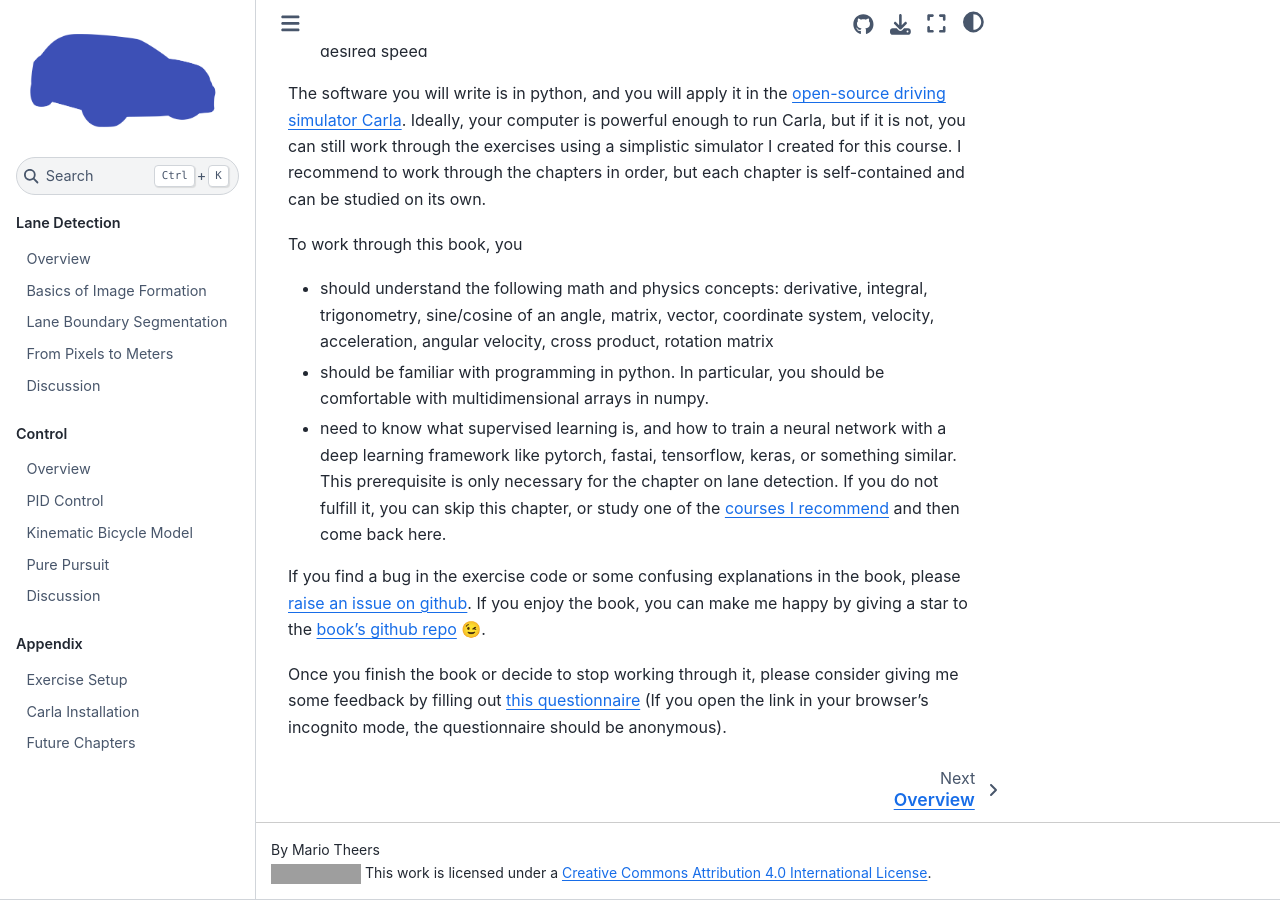
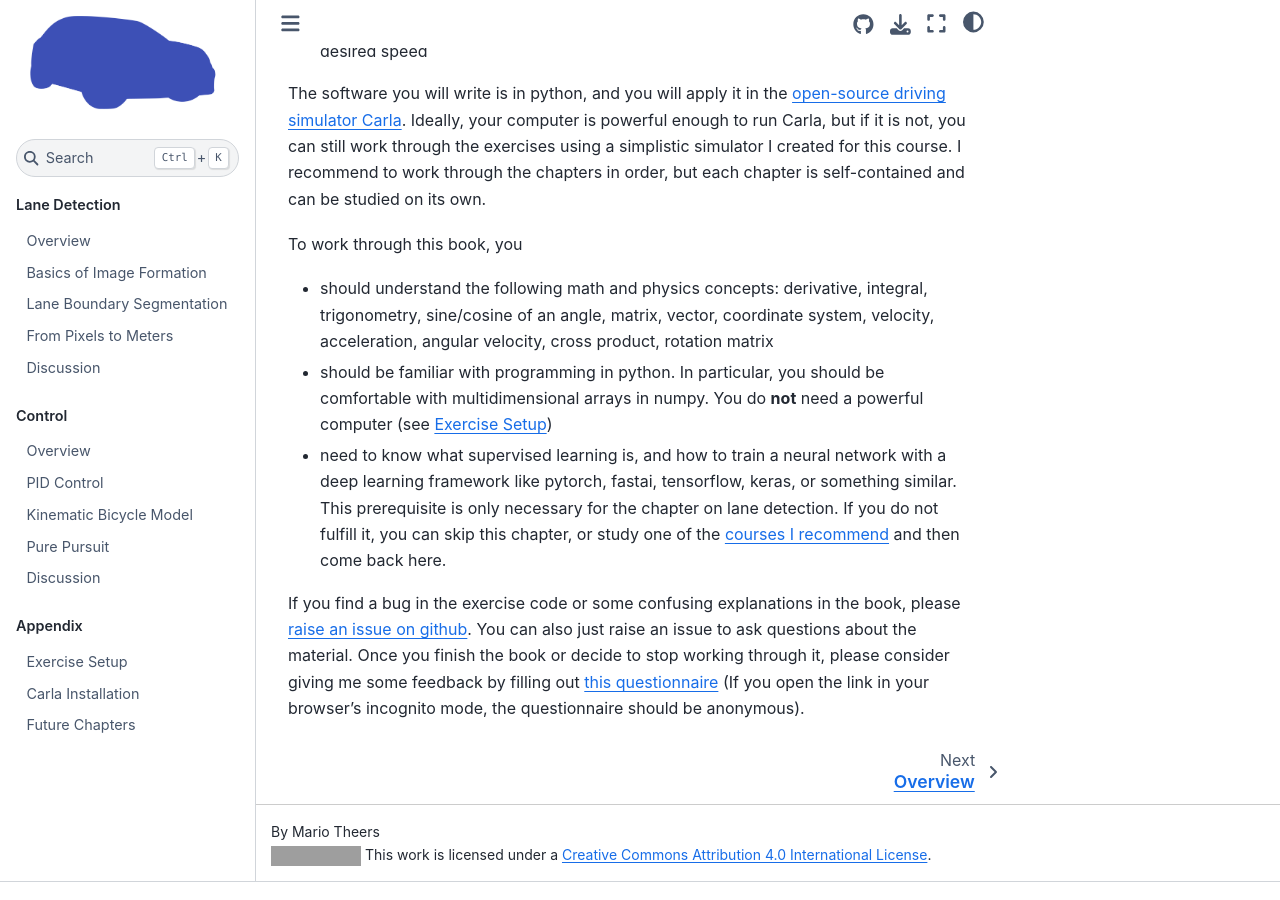
Before and after one commit to thomasfermi/Algorithms-for-Automated-Driving, a Jupyter Book: the page built from book/Introduction/intro.md, in a window 1280 px wide and 900 px high, scrolled down 505 px. Built offline with Jupyter Book 1.0.4 settings and Sphinx 7.4.7 and the Sphinx Book theme 1.1.4, drawn with Linux system fonts in a browser that asks for light colours; grey boxes are pictures that could not be loaded.

Commit message:
Added no-hardware-necessary info to intro page

```diff
--- a/book/Introduction/intro.md
+++ b/book/Introduction/intro.md
@@ -17,9 +17,7 @@
 
 To work through this book, you
 * should understand the following math and physics concepts: derivative, integral, trigonometry, sine/cosine of an angle, matrix, vector, coordinate system, velocity, acceleration, angular velocity, cross product, rotation matrix
-* should be familiar with programming in python. In particular, you should be comfortable with multidimensional arrays in numpy.
+* should be familiar with programming in python. In particular, you should be comfortable with multidimensional arrays in numpy. You do **not** need a powerful computer (see [Exercise Setup](../Appendix/ExerciseSetup.md))
 * need to know what supervised learning is, and how to train a neural network with a deep learning framework like pytorch, fastai, tensorflow, keras, or something similar. This prerequisite is only necessary for the chapter on lane detection. If you do not fulfill it, you can skip this chapter, or study one of the [courses I recommend](../LaneDetection/Segmentation.ipynb) and then come back here.
 
-If you find a bug in the exercise code or some confusing explanations in the book, please [raise an issue on github](https://github.com/thomasfermi/Algorithms-for-Automated-Driving). If you enjoy the book, you can make me happy by giving a star to the [book's github repo](https://github.com/thomasfermi/Algorithms-for-Automated-Driving) 😉.
-
-Once you finish the book or decide to stop working through it, please consider giving me some feedback by filling out [this questionnaire](https://forms.gle/TioqZiUsB5e5wSVG7) (If you open the link in your browser's incognito mode, the questionnaire should be anonymous).
+If you find a bug in the exercise code or some confusing explanations in the book, please [raise an issue on github](https://github.com/thomasfermi/Algorithms-for-Automated-Driving). You can also just raise an issue to ask questions about the material. Once you finish the book or decide to stop working through it, please consider giving me some feedback by filling out [this questionnaire](https://forms.gle/TioqZiUsB5e5wSVG7) (If you open the link in your browser's incognito mode, the questionnaire should be anonymous).
```
